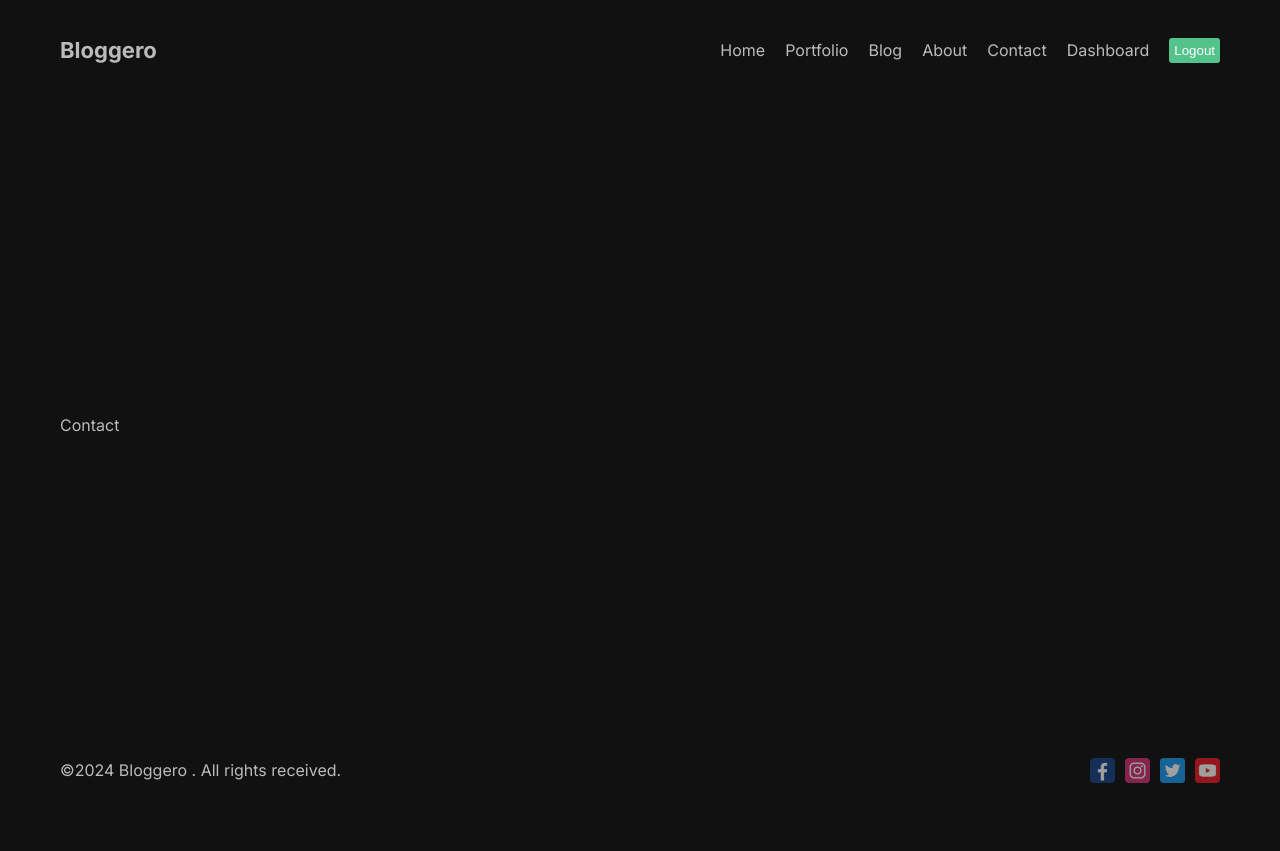
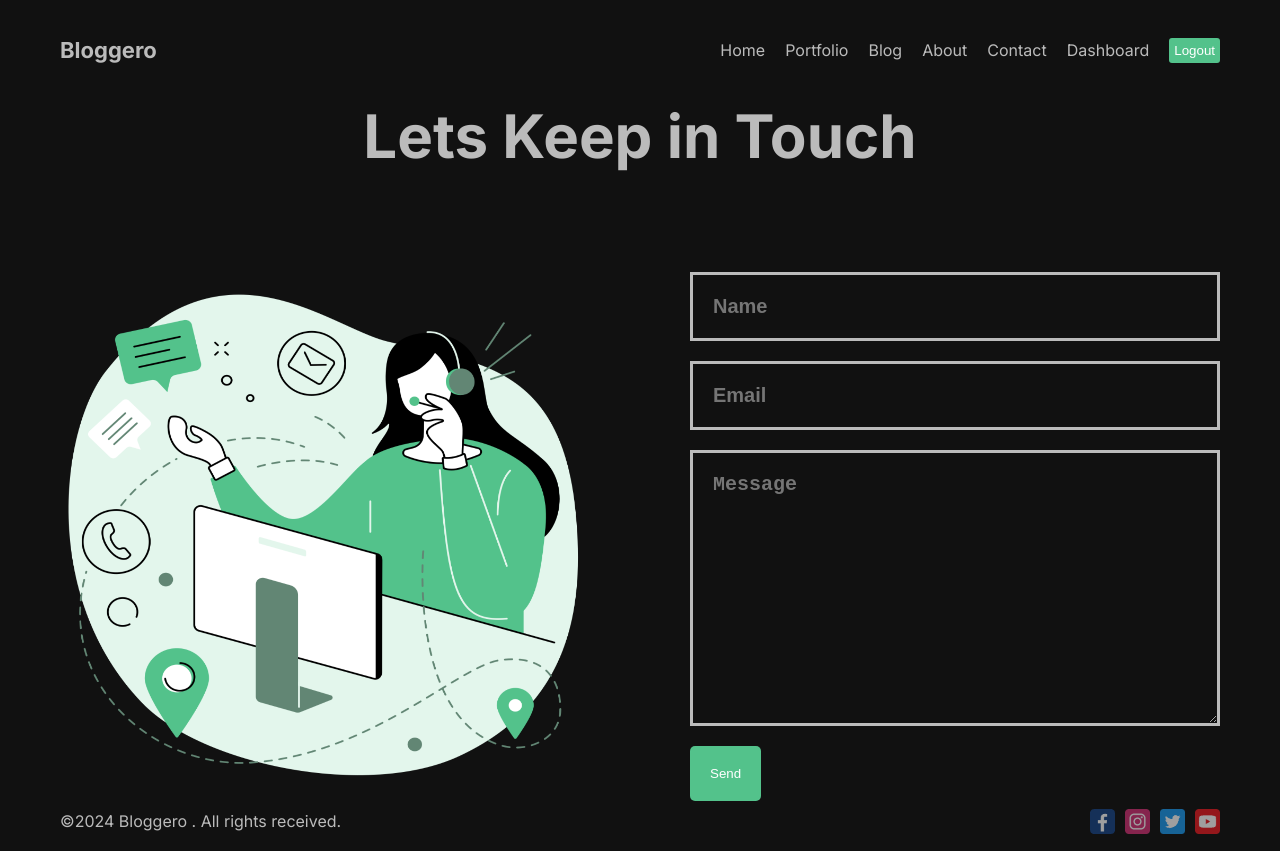
Before and after one commit to uzamauzair/BlogAppFullStack, a Next.js app: page /contact in a window 1280 px wide. Before the commit the page ends 800 px from the top, so only its background shows below. Built offline with nearby package versions, Linux system fonts and the light colour scheme.

Commit message:
Contact page developed

```diff
--- a/src/app/contact/page.module.css
+++ b/src/app/contact/page.module.css
@@ -1,3 +1,32 @@
-.container {
-
+.title {
+    font-size: 60px;
+    margin-bottom: 100px;
+    text-align: center;
 }
+.content {
+    display: flex;
+    align-items: center;
+    gap: 100px;
+}
+.imgContainer {
+    flex: 1;
+    height: 500px;
+    position: relative;
+}
+.form {
+    flex: 1;
+    /* half from total */
+    display: flex;
+    flex-direction: column;
+    gap: 20px;
+}
+.input, .textArea {
+    padding: 20px;
+    background-color: transparent;
+    border: none;
+    outline: none;
+    color: #bbb;
+    border: 3px solid #bbb;
+    font-size: 20px;
+    font-weight: bold;
+}
--- a/src/app/contact/page.tsx
+++ b/src/app/contact/page.tsx
@@ -1,10 +1,24 @@
-import styles from './page.module.css'
+import Image from "next/image";
+import styles from "./page.module.css";
+import ContactPic from 'public/contact.png'
+import Button from "@/components/button/Button";
 const Contact = () => {
   return (
     <div className={styles.container}>
-      Contact
+      <h1 className={styles.title}>Lets Keep in Touch</h1>
+      <div className={styles.content}>
+        <div className={styles.imgContainer}>
+          <Image src={ContactPic} fill={true} alt="" className={styles.image} />
+        </div>
+        <form className={styles.form}>
+          <input type="text" placeholder="Name" className={styles.input} />
+          <input type="text" placeholder="Email" className={styles.input} />
+          <textarea className={styles.textArea} placeholder="Message" cols={30} rows={10}></textarea>
+          <Button url="#" text="Send" />
+        </form>
+      </div>
     </div>
-  )
-}
+  );
+};
 
-export default Contact
+export default Contact;
```
